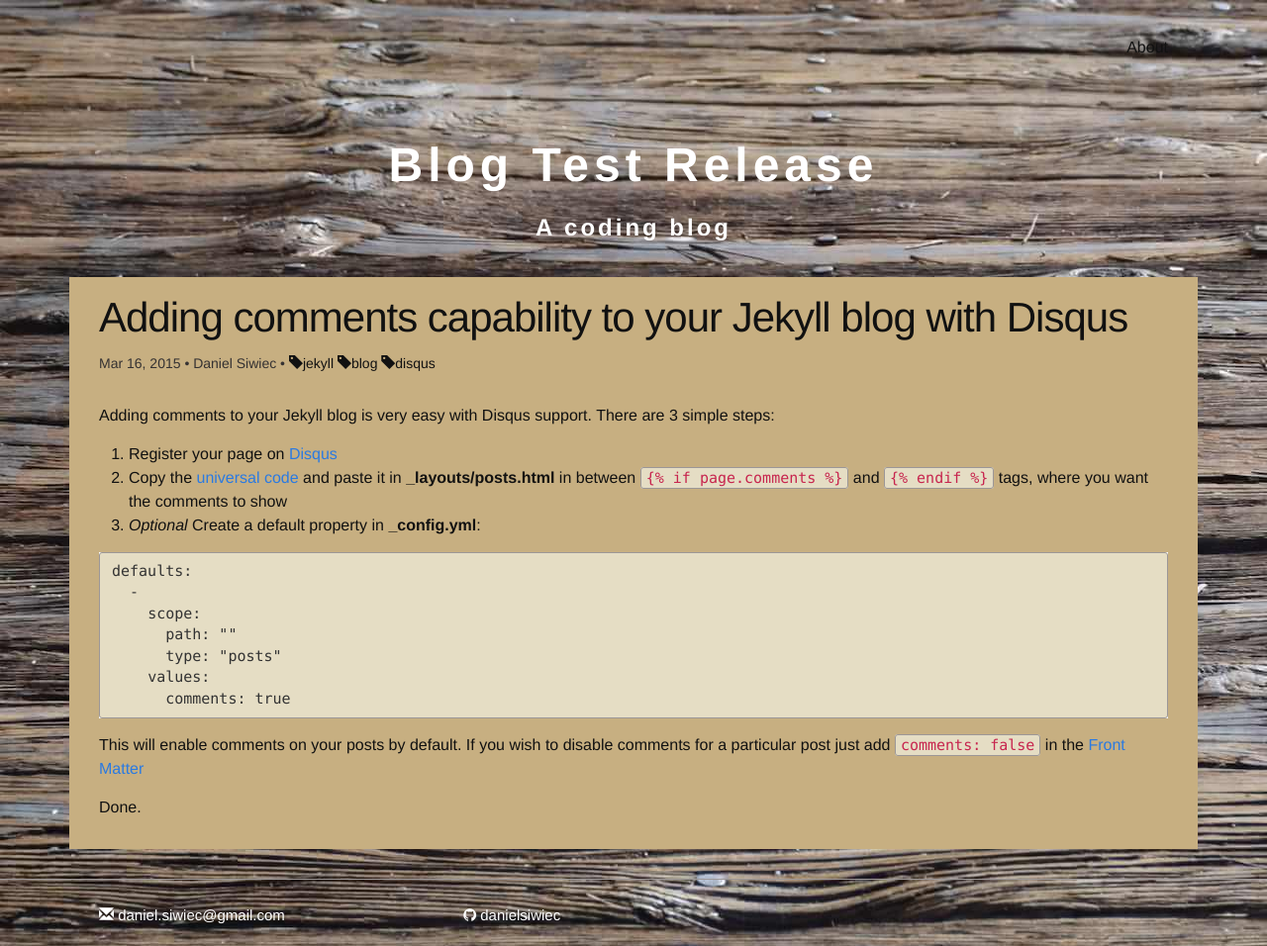
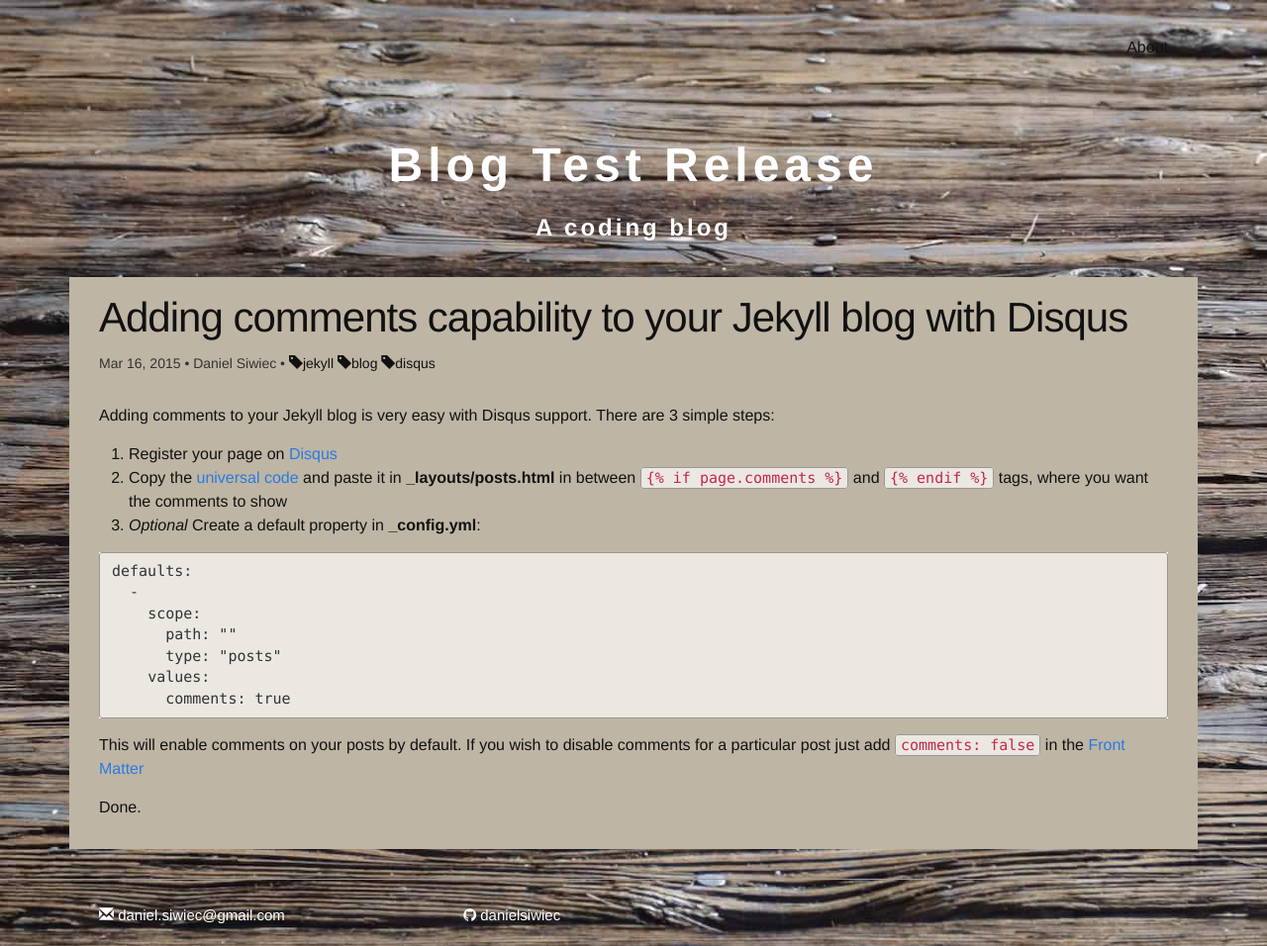
Before and after one commit to danielsiwiec/leanoverboard.com, a Jekyll site: the page built from _posts/2015-03-16-Adding-Comments-to-Jekyll.md, in a window 1280 px wide. Shown: the whole page at 99% size. Built offline with Jekyll 4.4.1, drawn with Linux system fonts in a browser that asks for light colours; nearby versions of some CDN libraries; comment, search, counter and statistics services are not loaded.

Commit message:
Adjust colors to the new bg

```diff
--- a/_sass/_base.scss
+++ b/_sass/_base.scss
@@ -130,7 +130,7 @@ code {
     font-size: 15px;
     border: 1px solid $grey-color-light;
     border-radius: 3px;
-    background-color: #E5DDC4;
+    background-color: #EAE8E1;
 }
 
 code {
--- a/css/main.scss
+++ b/css/main.scss
@@ -17,7 +17,7 @@ $heading-height: 250px;
 $spacing-unit:     30px;
 
 $text-color:       #111;
-$background-color: #C7AF81;
+$background-color: #BEB5A4;
 $brand-color:      #2a7ae2;
 $background-text-color: #fff;
 $background-text-hover-color: #000;
```
